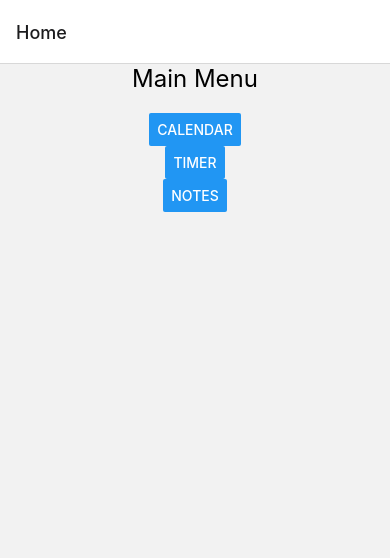
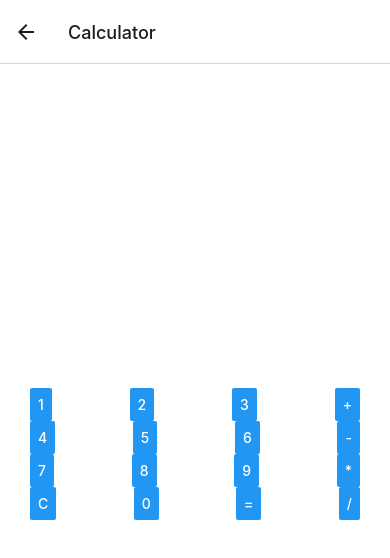
Before and after one commit to areebaqamar021/react-native-projects, a React Native app in the folder practiceApp/: screen /Calculator in a window 390 px wide. Shown: the top 558 px of the page. Built offline with nearby package versions, Linux system fonts and the light colour scheme.

Commit message:
complete making todo app in react native

```diff
--- a/practiceApp/App.tsx
+++ b/practiceApp/App.tsx
@@ -5,6 +5,7 @@ import CalendarComponent from './src/components/myCalender';
 import {NavigationContainer} from '@react-navigation/native';
 import {createNativeStackNavigator} from '@react-navigation/native-stack';
 import NotesApp from './src/components/NotesScreen';
+import Calculator from './src/components/Calculator';
 
 const Stack = createNativeStackNavigator();
 
@@ -15,6 +16,7 @@ const HomeScreen = ({ navigation }: { navigation: any }) => {
       <Button title="Calendar" onPress={() => navigation.navigate('Calendar')} />
       <Button title="Timer" onPress={() => navigation.navigate('Timer')} />
       <Button title="Notes" onPress={() => navigation.navigate('Notes')} />
+      <Button title='Calculator' onPress={() => navigation.navigate('Calculator')} />
     </View>
   );
 };
@@ -27,6 +29,7 @@ const App = () => {
         <Stack.Screen name="Calendar" component={CalendarComponent} />
         <Stack.Screen name="Timer" component={TimerApp} />
         <Stack.Screen name='Notes' component={NotesApp} />
+        <Stack.Screen name='Calculator' component={Calculator} />
       </Stack.Navigator>
     </NavigationContainer>
   );
--- /dev/null
+++ b/practiceApp/src/components/Calculator.js
@@ -0,0 +1,79 @@
+import React, { useState } from 'react';
+import { View, Text, Button, StyleSheet } from 'react-native';
+
+const Calculator = () => {
+  const [input, setInput] = useState('');
+
+  const handleButtonPress = (value) => {
+    setInput((prevInput) => prevInput + value);
+  };
+
+  const clearInput = () => {
+    setInput('');
+  };
+
+  const calculateResult = () => {
+    try {
+      const result = eval(input);
+      setInput(result.toString());
+    } catch (error) {
+      setInput('Error');
+    }
+  };
+
+  return (
+    <View style={styles.container}>
+      <Text style={styles.input}>{input}</Text>
+      <View style={styles.buttonContainer}>
+        <View style={styles.row}>
+          <Button title="1" onPress={() => handleButtonPress('1')} />
+          <Button title="2" onPress={() => handleButtonPress('2')} />
+          <Button title="3" onPress={() => handleButtonPress('3')} />
+          <Button title="+" onPress={() => handleButtonPress('+')} />
+        </View>
+        <View style={styles.row}>
+          <Button title="4" onPress={() => handleButtonPress('4')} />
+          <Button title="5" onPress={() => handleButtonPress('5')} />
+          <Button title="6" onPress={() => handleButtonPress('6')} />
+          <Button title="-" onPress={() => handleButtonPress('-')} />
+        </View>
+        <View style={styles.row}>
+          <Button title="7" onPress={() => handleButtonPress('7')} />
+          <Button title="8" onPress={() => handleButtonPress('8')} />
+          <Button title="9" onPress={() => handleButtonPress('9')} />
+          <Button title="*" onPress={() => handleButtonPress('*')} />
+        </View>
+        <View style={styles.row}>
+          <Button title="C" onPress={clearInput} />
+          <Button title="0" onPress={() => handleButtonPress('0')} />
+          <Button title="=" onPress={calculateResult} />
+          <Button title="/" onPress={() => handleButtonPress('/')} />
+        </View>
+      </View>
+    </View>
+  );
+};
+
+const styles = StyleSheet.create({
+  container: {
+    flex: 1,
+    padding: 30,
+    justifyContent: 'center',
+    backgroundColor: '#fff',
+  },
+  input: {
+    fontSize: 36,
+    textAlign: 'right',
+  },
+  buttonContainer: {
+    flex: 1,
+    justifyContent: 'center',
+  },
+  row: {
+    flexDirection: 'row',
+    justifyContent: 'space-between',
+
+  },
+});
+
+export default Calculator;
```
Also changed, not shown: 2 other files (tests, documents, lock files or other folders).
